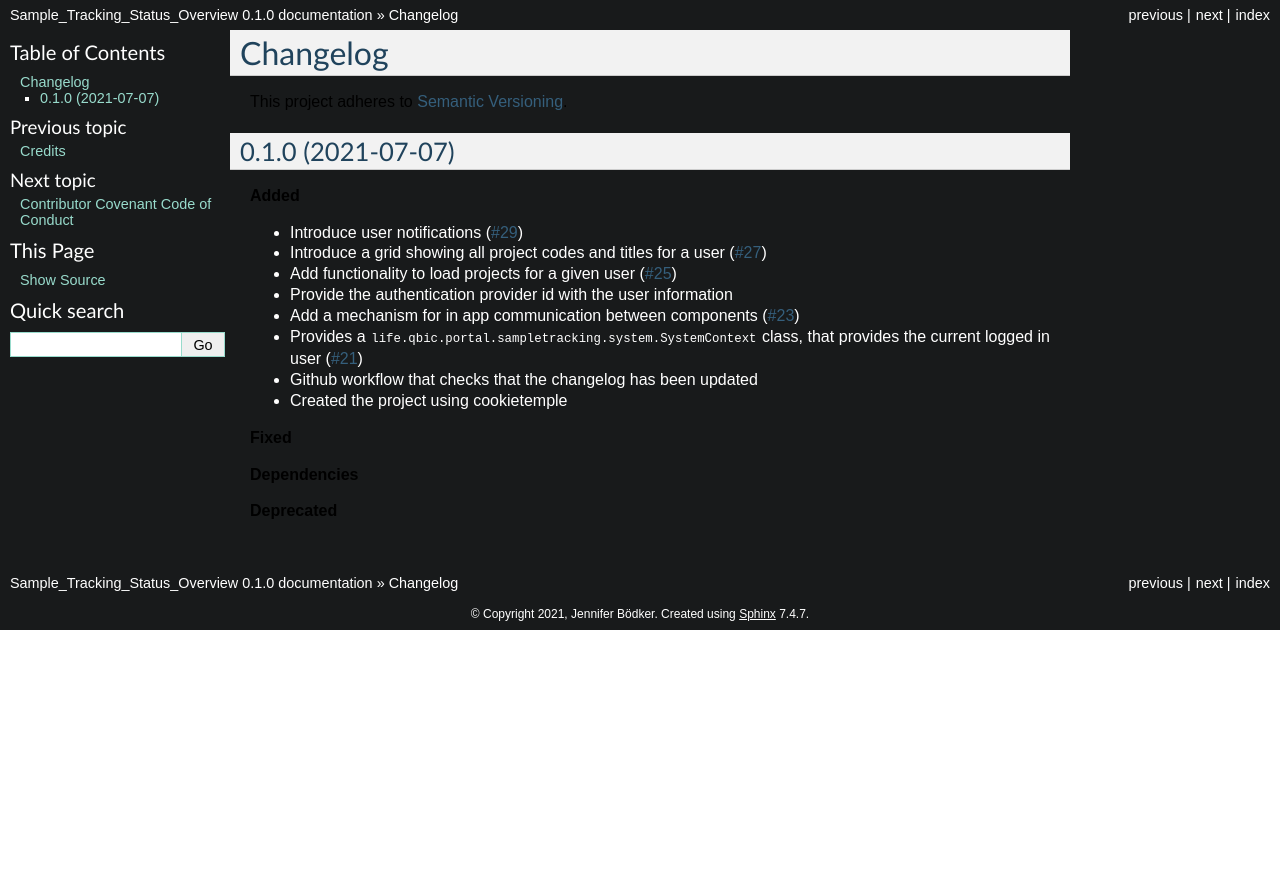
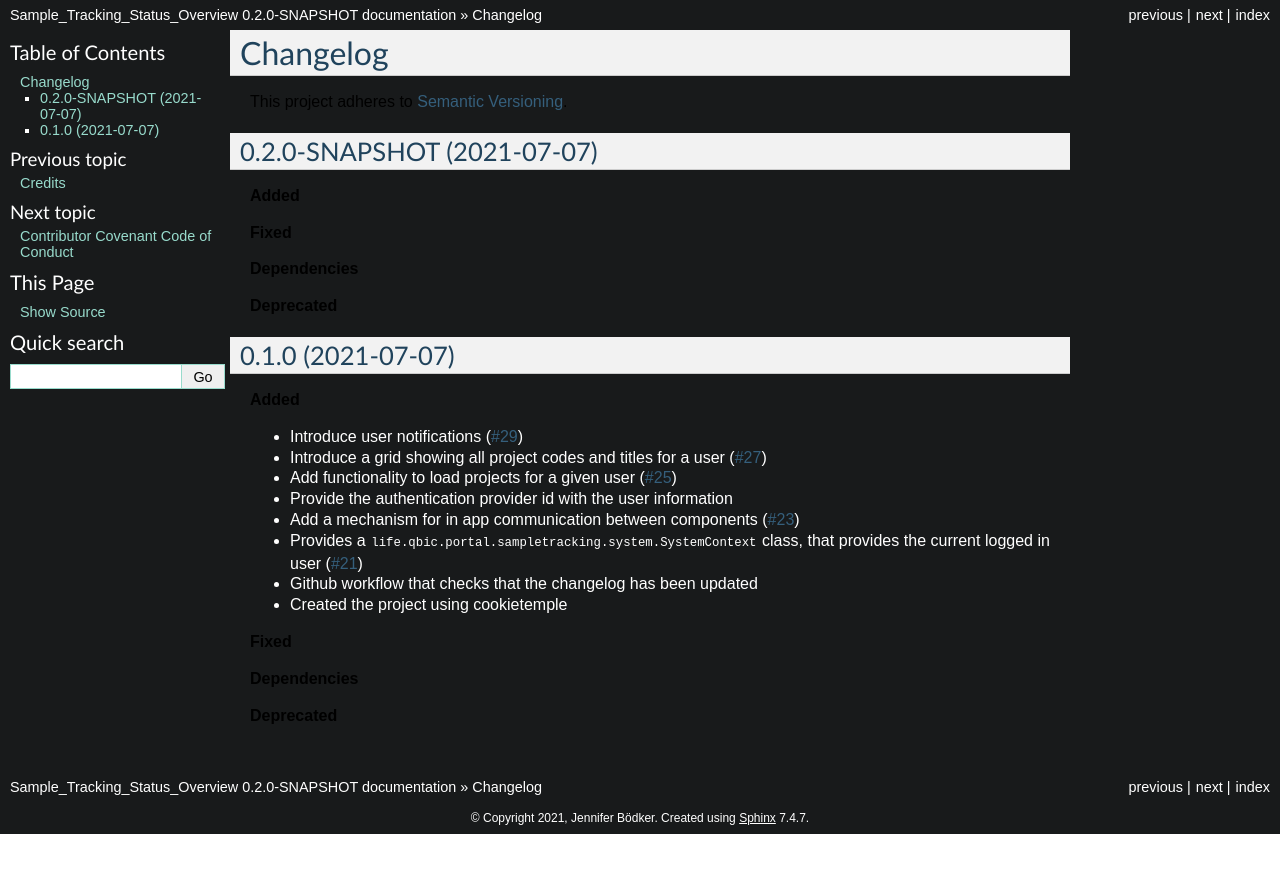
Before and after one commit to jenniferboedker/Sample_Tracking_Status_Overview, a Sphinx documentation site: the page built from docs/changelog.rst, in a window 1280 px wide. Shown: the top 873 px of the page. Built offline with Sphinx 7.4.7, drawn with Linux system fonts in a browser that asks for light colours.

Commit message:
Bump version from 0.1.0 to 0.2.0-SNAPSHOT

```diff
--- a/CHANGELOG.rst
+++ b/CHANGELOG.rst
@@ -3,6 +3,18 @@
 ==========
 
 This project adheres to `Semantic Versioning <https://semver.org/>`_.
+
+
+0.2.0-SNAPSHOT (2021-07-07)
+---------------------------
+
+**Added**
+
+**Fixed**
+
+**Dependencies**
+
+**Deprecated**
 
 
 0.1.0 (2021-07-07)
--- a/docs/conf.py
+++ b/docs/conf.py
@@ -55,9 +55,9 @@
 # the built documents.
 #
 # The short X.Y version.
-version = '0.1.0'
+version = '0.2.0-SNAPSHOT'
 # The full version, including alpha/beta/rc tags.
-release = '0.1.0'
+release = '0.2.0-SNAPSHOT'
 
 # The language for content autogenerated by Sphinx. Refer to documentation
 # for a list of supported languages.
--- a/pom.xml
+++ b/pom.xml
@@ -10,7 +10,7 @@
 	</modules>
 	<artifactId>sample-tracking-status-overview</artifactId>
 	<groupId>life.qbic</groupId>
-	<version>0.1.0</version> <!-- <<QUBE_FORCE_BUMP>> -->
+	<version>0.2.0-SNAPSHOT</version> <!-- <<QUBE_FORCE_BUMP>> -->
 	<name>Sample Tracking Status Overview</name>
 	<url>http://github.com/qbicsoftware/sample-tracking-status-overview</url>
 	<description>Gives a visual overview of sample statuses</description>
--- a/qube.cfg
+++ b/qube.cfg
@@ -1,5 +1,5 @@
 [bumpversion]
-current_version = 0.1.0
+current_version = 0.2.0-SNAPSHOT
 
 [bumpversion_files_whitelisted]
 dot_qube = .qube.yml
```
Also changed, not shown: .qube.yml.
